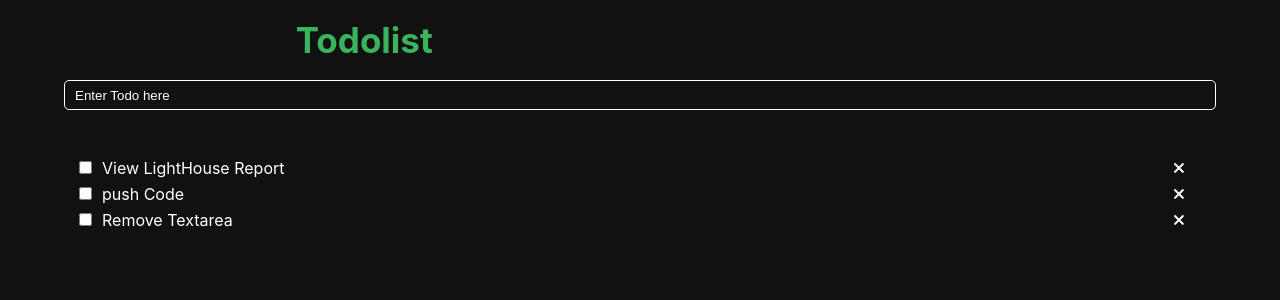
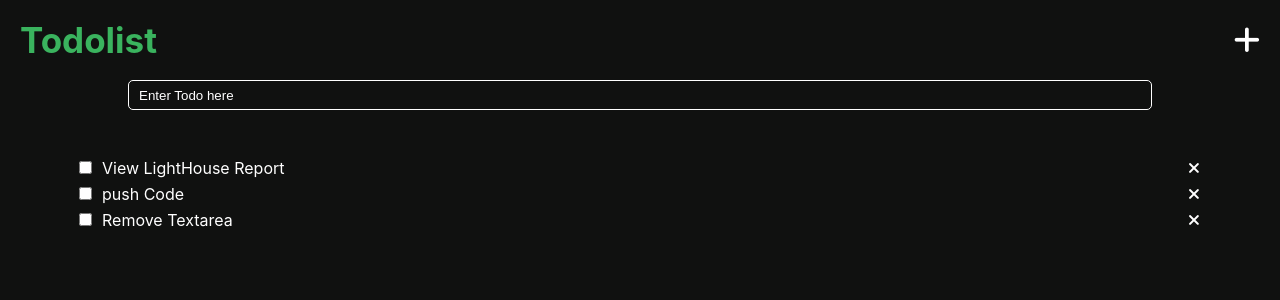
Before and after one commit to Novamxter/Todolist, a React (Create React App) app: page / in a window 1280 px wide. Shown: the top 300 px of the page. Built offline with nearby package versions, Linux system fonts and the light colour scheme.

Commit message:
basic Layout

```diff
--- a/src/App.css
+++ b/src/App.css
@@ -12,21 +12,17 @@ nav{
   width: 100%;
   padding: 0 20px;
   display: flex;
-  justify-content: space-around;
+  justify-content: space-between;
   align-items: center;
   color: rgb(58, 179, 94);
   position: relative;
 }
-nav::after{
-  content: "";
-  display: block;
-  height: 0.002rem;
-  bottom: 0;
-  width: 100%;
-  position: absolute;
-}
 nav h1{
   font-size: 35px;
+}
+.plus-icon{
+  font-size: 30px;
+  color: white;
 }
 .todos-list{
   width: 90%;
@@ -45,7 +41,7 @@ nav h1{
 }
 .cross{
   position: absolute;
-  right: 15px;
+  right: 0;
   transform: rotate(45deg);
 }
 .todo-input{
@@ -65,6 +61,6 @@ nav h1{
   color:white;
 }
 .input-cont{
-  width: 90%;
+  width: 80%;
   margin: 0 auto;
 }
--- a/src/App.js
+++ b/src/App.js
@@ -1,47 +1,14 @@
 import "./App.css";
-import Navbar from "./components/Navbar"
-import Searchbar from "./components/Searchbar";
+import Navbar from "./components/navbar"
+import Searchbar from "./components/searchbar";
+import Todo from "./components/todo";
 
 function App() {
   return (
     <>
     <Navbar />
     <Searchbar placeholder="Enter Todo here" />
-      <div className="todos-list">
-        <div className="todos">
-          <div className="check">
-            <input type="checkbox" className="checkbox" />
-          </div>
-          <div className="todo-p">
-            <p>View LightHouse Report</p>
-          </div>
-          <div className="cross">
-            <i className="fa-solid fa-plus cross-icon"></i>
-          </div>
-        </div>
-        <div className="todos">
-          <div className="check">
-            <input type="checkbox" className="checkbox" />
-          </div>
-          <div className="todo-p">
-            <p>push Code</p>
-          </div>
-          <div className="cross">
-            <i className="fa-solid fa-plus cross-icon"></i>
-          </div>
-        </div>
-        <div className="todos">
-          <div className="check">
-            <input type="checkbox" className="checkbox" />
-          </div>
-          <div className="todo-p">
-            <p>Remove Textarea</p>
-          </div>
-          <div className="cross">
-            <i className="fa-solid fa-plus cross-icon"></i>
-          </div>
-        </div>
-      </div>
+    <Todo />
     </>
   );
 }
--- a/src/components/navbar.js
+++ b/src/components/navbar.js
@@ -7,7 +7,9 @@ export default function Navbar() {
           <div className="left">
             <h1>Todolist</h1>
           </div>
-          <div className="right"></div>
+          <div className="right">
+            <i className="fa-solid fa-plus plus-icon"></i>
+          </div>
         </nav>
     </div>
   )
--- /dev/null
+++ b/src/components/todo.js
@@ -0,0 +1,43 @@
+import React from 'react'
+
+export default function Todo() {
+  return (
+    <div>
+      <div className="todos-list">
+        <div className="todos">
+          <div className="check">
+            <input type="checkbox" className="checkbox" />
+          </div>
+          <div className="todo-p">
+            <p>View LightHouse Report</p>
+          </div>
+          <div className="cross">
+            <i className="fa-solid fa-plus cross-icon"></i>
+          </div>
+        </div>
+        <div className="todos">
+          <div className="check">
+            <input type="checkbox" className="checkbox" />
+          </div>
+          <div className="todo-p">
+            <p>push Code</p>
+          </div>
+          <div className="cross">
+            <i className="fa-solid fa-plus cross-icon"></i>
+          </div>
+        </div>
+        <div className="todos">
+          <div className="check">
+            <input type="checkbox" className="checkbox" />
+          </div>
+          <div className="todo-p">
+            <p>Remove Textarea</p>
+          </div>
+          <div className="cross">
+            <i className="fa-solid fa-plus cross-icon"></i>
+          </div>
+        </div>
+      </div>
+    </div>
+  )
+}
```
